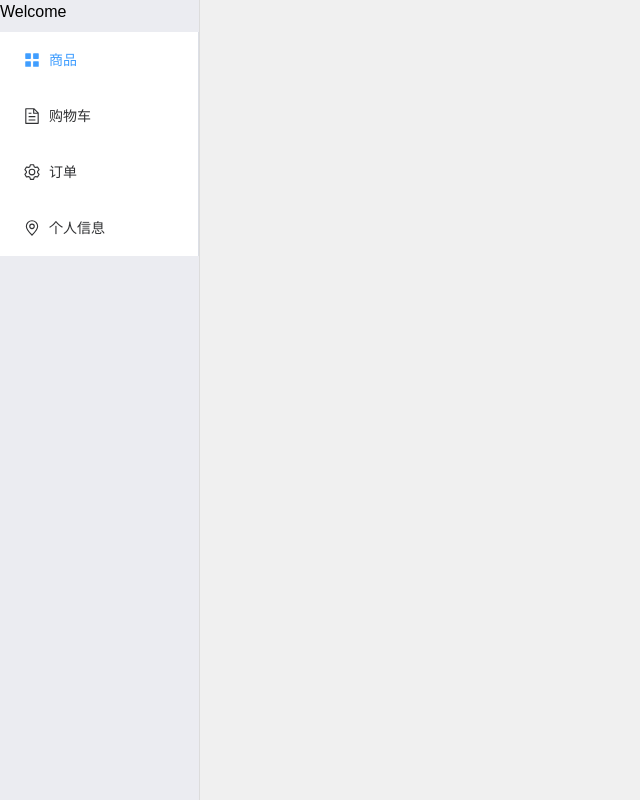
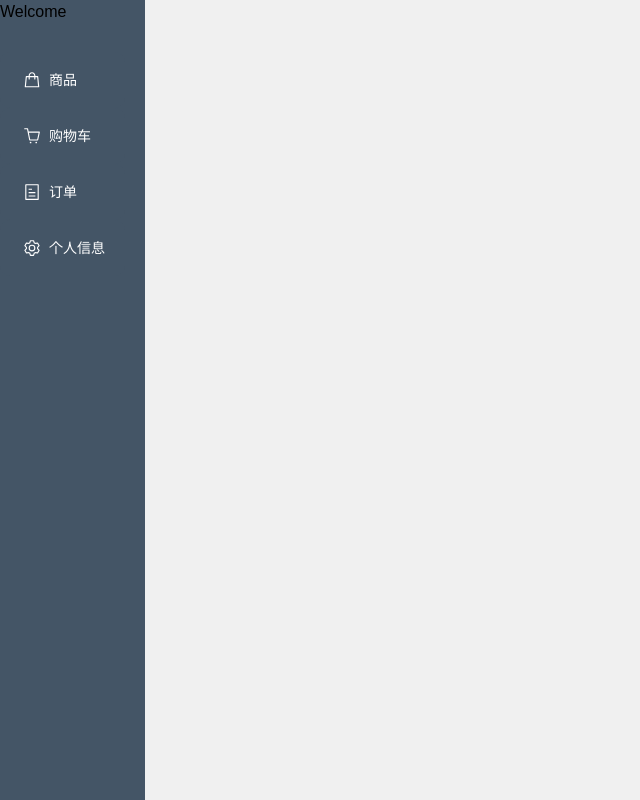
Before and after one commit to Resince/Hyperion_Frontend, a Vue app: page /consumer/shop in a window 1280 px wide. Shown: the whole page, without its empty margins (0-640 px from the left). Built offline with nearby package versions, Linux system fonts and the light colour scheme.

Commit message:
add layout-sidebar

```diff
--- a/package.json
+++ b/package.json
@@ -9,6 +9,7 @@
     "preview": "vite preview"
   },
   "dependencies": {
+    "@element-plus/icons-vue": "^2.3.1",
     "axios": "^1.7.7",
     "crypto-js": "^4.2.0",
     "element-plus": "^2.8.3",
@@ -22,6 +23,7 @@
   "devDependencies": {
     "@vitejs/plugin-vue": "^5.1.2",
     "autoprefixer": "^10.4.20",
+    "less": "^4.2.0",
     "postcss": "^8.4.47",
     "tailwindcss": "^3.4.13",
     "typescript": "^5.5.3",
--- /dev/null
+++ b/src/api/shopAPI.ts
@@ -0,0 +1,9 @@
+import {request} from "@/utils/request"
+
+
+export const getGoodsListAPI = () =>{
+    return request({
+        url: `/goods/list`,
+        method: 'get'
+    })
+}
--- a/src/components/consumer/consumer.vue
+++ b/src/components/consumer/consumer.vue
@@ -1,11 +1,12 @@
 <script setup lang="ts">
 import store from "@/store";
 import Sidebar from "@/components/consumer/sidebar.vue";
-const name=store.state.name;
+const name=store.state.userInfo?.name;
+import layout from "@/layout/index.vue";
 </script>
 
 <template>
-    <sidebar :name="name"/>
+    <layout :name="name"/>
     <router-view/>
 </template>
 
--- /dev/null
+++ b/src/layout/index.vue
@@ -0,0 +1,159 @@
+<script setup lang="ts">
+import store  from '@/store'
+import { ElMessageBox, ElMessage } from 'element-plus'
+import {ref, reactive, onMounted, onBeforeUnmount, computed} from 'vue'
+import {Document, Goods, Location, Setting, ShoppingCart, Ticket, Tickets} from "@element-plus/icons-vue";
+import {state} from "sucrase/dist/types/parser/traverser/base";
+import router from "@/router/router";
+
+
+//data
+const consumerMenu=[
+  {
+    title:"商品",
+    path: '/consumer/shop',
+    icon: Goods
+  },
+  {
+    title:"购物车",
+    path: '/consumer/trolly',
+    icon: ShoppingCart
+  },
+  {
+    title: "订单",
+    path: '/consumer/orders',
+    icon: Tickets
+  },
+  {
+    title: "个人信息",
+    path : '/consumer/profile',
+    icon: Setting
+  },
+]
+
+const merchantMenu=[
+  {
+    title: '商品管理',
+    path: '/merchant/goods'
+  },
+  {
+    title: '订单管理',
+    path: '/merchant/orders'
+  },
+  {
+    title: '店铺信息',
+    path: '/merchant/detail'
+  }
+]
+
+const adminMenu=[
+  {
+    title: '用户管理',
+    path: '/admin/userlist'
+  },
+  {
+    title: '商家管理',
+    path: '/admin/merchantlist'
+  }
+]
+
+const role=ref(store.state.userInfo?.role);
+
+//activeIndex 用于记录当前激活的菜单项
+const activeIndex = ref('1');
+onMounted(() => {
+  console.log('mounted');
+  setActiveIndex();
+});
+const setActiveIndex = () => {
+  const savedPath = sessionStorage.getItem('activePath');
+  if (savedPath) {
+    switch (savedPath) {
+      case 'consumer/profile':
+        activeIndex.value = '4';
+        break;
+      case 'consumer/orders':
+        activeIndex.value = '3';
+        break;
+      case 'consumer/shop':
+        activeIndex.value = '1';
+        break;
+      default:
+        activeIndex.value = '1';
+    }
+  }
+};
+
+//menu 用于根据角色返回不同的菜单
+const menu= computed(()=>{
+  switch (role) {
+    case 'consumer':
+      return consumerMenu;
+    case 'merchant':
+      return merchantMenu;
+    case 'admin':
+      return adminMenu;
+    default:
+      return consumerMenu;
+  }
+})
+
+//处理菜单点击事件
+const handleMenuClick = (path: string) => {
+    sessionStorage.setItem('activePath', path);
+    router.push(path);
+};
+</script>
+
+<template>
+  <el-container class="sidebar-container">
+  <el-row align="top">
+    <el-col :span="24" >
+      <h5 class="mb-2">Welcome {{ store.state.userInfo?.name }}</h5>
+      <el-menu :default-active="activeIndex"  background-color="#22aaee"
+               text-color="#fff" router="true" >
+        <el-menu-item
+            v-for="item in menu"
+            :index="item.path"
+
+        >
+          <el-icon>
+            <component :is="item.icon" />
+          </el-icon>
+          <span>{{ item.title }}</span>
+        </el-menu-item>
+      </el-menu>
+    </el-col>
+  </el-row>
+  </el-container>
+</template>
+
+<style scoped>
+.sidebar-container {
+  height: 100vh;
+  width: 145px;
+  background-color: #445566;
+  position: fixed;
+  overflow-y: auto;
+}
+
+</style>
+
+<style lang="less">
+
+.el-menu {
+  padding: 20px 0 0 0px;
+  background-color: #445566;
+
+  border:0!important;
+}
+
+.el-menu-item {
+
+  border-radius: 10px;
+  border-right: none;
+  background-color: #445566;
+  outline: none; /* Remove any focus outline */
+  box-shadow: none; /* Remove any box-shadow */
+}
+</style>
--- a/src/main.ts
+++ b/src/main.ts
@@ -5,5 +5,10 @@ import ElementPlus from 'element-plus'
 import 'element-plus/dist/index.css'
 import router from './router/router.ts'
 import store from './store'
+import * as ElementPlusIconsVue from '@element-plus/icons-vue'
 
-createApp(App).use(router).use(ElementPlus).use(store).mount('#app')
+const app = createApp(App)
+for (const [key, component] of Object.entries(ElementPlusIconsVue)) {
+    app.component(key, component)
+}
+app.use(router).use(ElementPlus).use(store).mount('#app')
--- a/src/router/router.ts
+++ b/src/router/router.ts
@@ -16,6 +16,7 @@ const routes = [
         path: '/consumer',
         name: 'Consumer',
         component: () => import('@/components/consumer/consumer.vue'),
+        // component: ()=> import ('@/layout/index.vue'),
         redirect: '/consumer/profile',
         children: [
             {
```
Also changed, not shown: src/utils/request.ts (renamed from src/utils/request.js), 2 other files (tests, documents, lock files or other folders).
